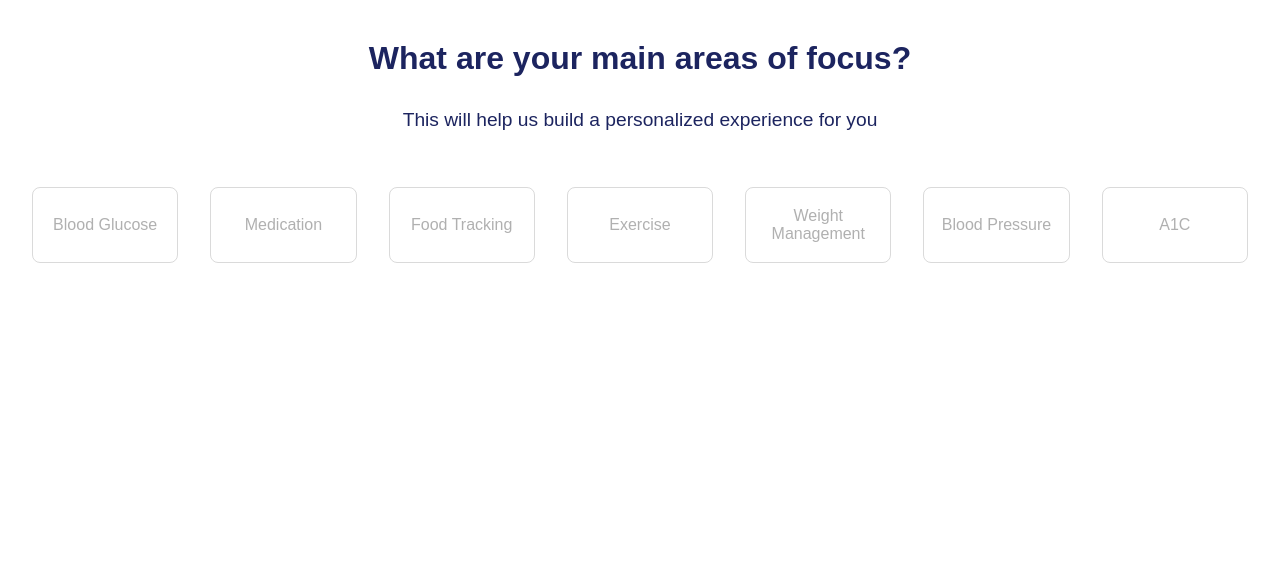
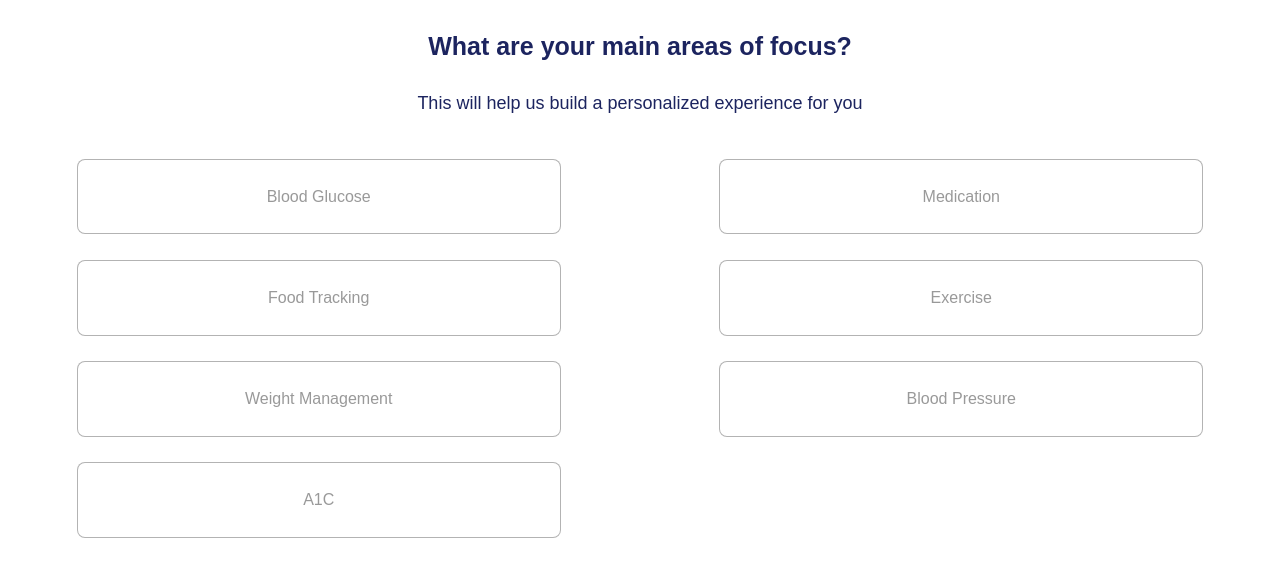
Before and after one commit to silanka007/azumio---cf, a plain HTML site: page index.html in a window 1280 px wide. Drawn offline with Linux system fonts and the light colour scheme.

Commit message:
code refactoring - css restyling and update changes to html structure

```diff
--- a/css/style.css
+++ b/css/style.css
@@ -4,50 +4,61 @@
     box-sizing: border-box;
 }
 
+
 body{
     min-height: 100vh;
     width: 100vw;
     font-family: Arial, Helvetica, sans-serif;
+    font-size: 18px;
 }
+
 
 .header{
     color: rgb(28, 36, 95);
     text-align: center;
-    padding: 0.5rem;
-    margin: 1rem 0;
+    padding: 0 5%;
+    margin: 2rem 0;
 }
 
+
 .header-title{
-    padding: 1rem;
-    margin-bottom: 1rem;
+    padding: 0 5%;
+    font-size: 25px;
+    margin-bottom: 2rem;
 }
 
-.header-paragraph{
-    font-size: 1.2rem;
-}
 
 .service-section{
     display: flex;
     flex-wrap: wrap;
-    padding: 1rem;
+    padding: 0 5%;
+    justify-content: space-between;
 }
+
 
 .service{
     min-width: 100px;
-    padding: 1.2rem 0.5rem;
-    flex: 1;
-    border: 0.5px solid rgba(128, 128, 128, 0.295);
-    margin: 1rem;
+    width: 42%;
+    max-height: 50px;
+    padding: 2.3rem 0.6rem;
+    border: 0.5px solid rgba(128, 128, 128, 0.6);
+    margin: 0.8rem;
     border-radius: 0.5rem;
-    color: rgba(128, 128, 128, 0.623);
+    color: rgba(128, 128, 128, 0.8);
+    background-color: white;
+    font-size: 16px;
+    font-weight: 500;
     text-align: center;
     display: flex;
     flex-direction: column;
     justify-content: center;
     align-items: center;
+    outline: none;
 }
+
 
 .service:hover, .service:active{
     color: white;
     background-color: rgb(66,79,166);
+    border: 0.5px solid rgb(66,79,166);
 }
--- a/index.html
+++ b/index.html
@@ -7,19 +7,19 @@
     <link rel="stylesheet" href="./css/style.css">
 </head>
 <body>
-    <header class='header'>
-        <h1 class='header-title'>What are your main areas of focus?</h1>
-        <p class='header-paragraph'>This will help us build a personalized experience for you</p>
-    </header>
-    <main class='main'>
+    <main class='container'>
+        <header class='header'>
+            <h1 class='header-title'>What are your main areas of focus?</h1>
+            <p class='header-paragraph'>This will help us build a personalized experience for you</p>
+        </header>
         <section class='service-section'>
-            <div class='service'>Blood Glucose</div>
-            <div class='service'>Medication</div>
-            <div class='service'>Food Tracking</div>
-            <div class='service'>Exercise</div>
-            <div class='service'>Weight Management</div>
-            <div class='service'>Blood Pressure</div>
-            <div class='service'>A1C</div>
+            <button class='service'>Blood Glucose</button>
+            <button class='service'>Medication</button>
+            <button class='service'>Food Tracking</button>
+            <button class='service'>Exercise</button>
+            <button class='service'>Weight Management</button>
+            <button class='service'>Blood Pressure</button>
+            <button class='service'>A1C</button>
         </section>
     </main>
 
```
